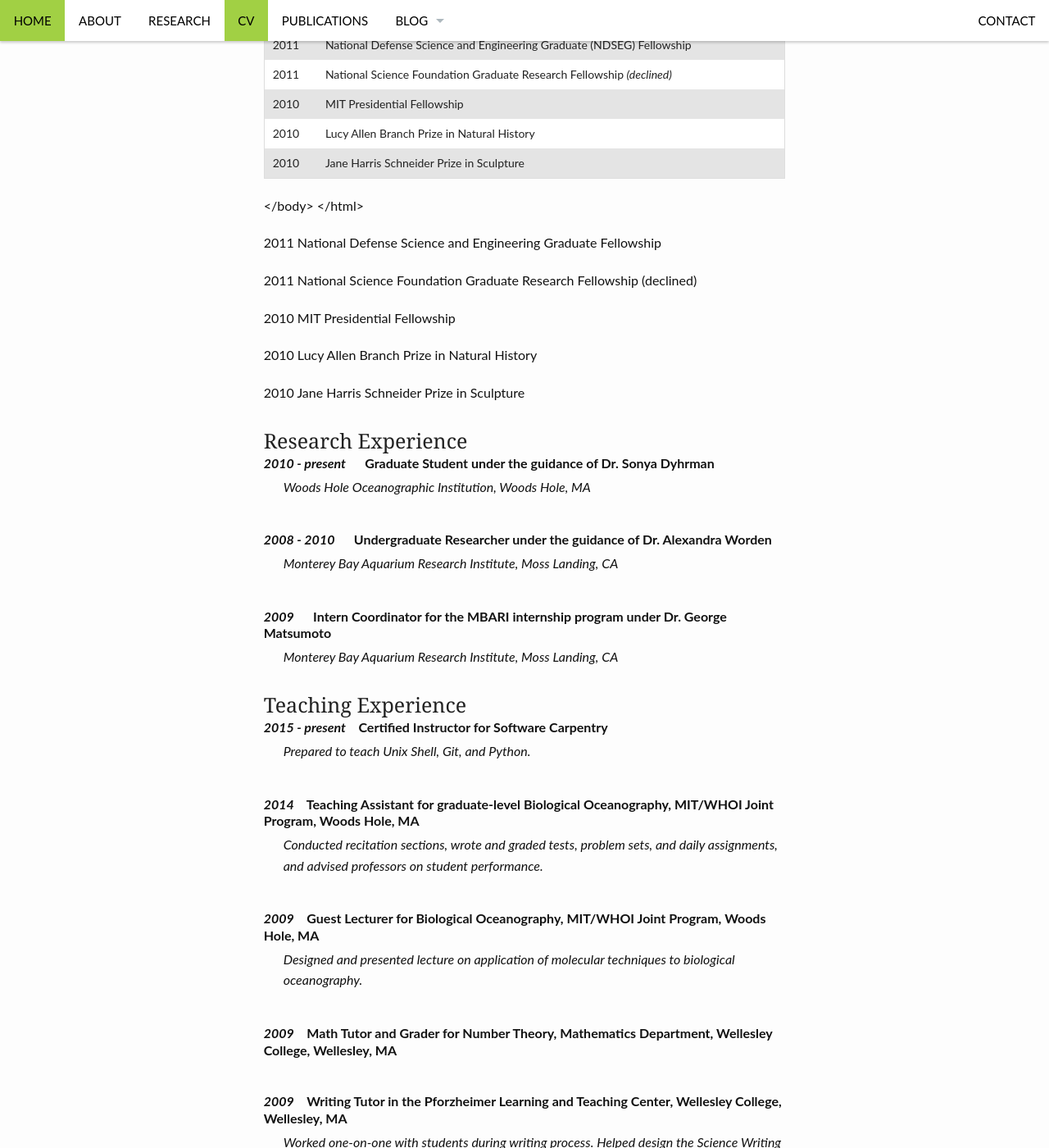
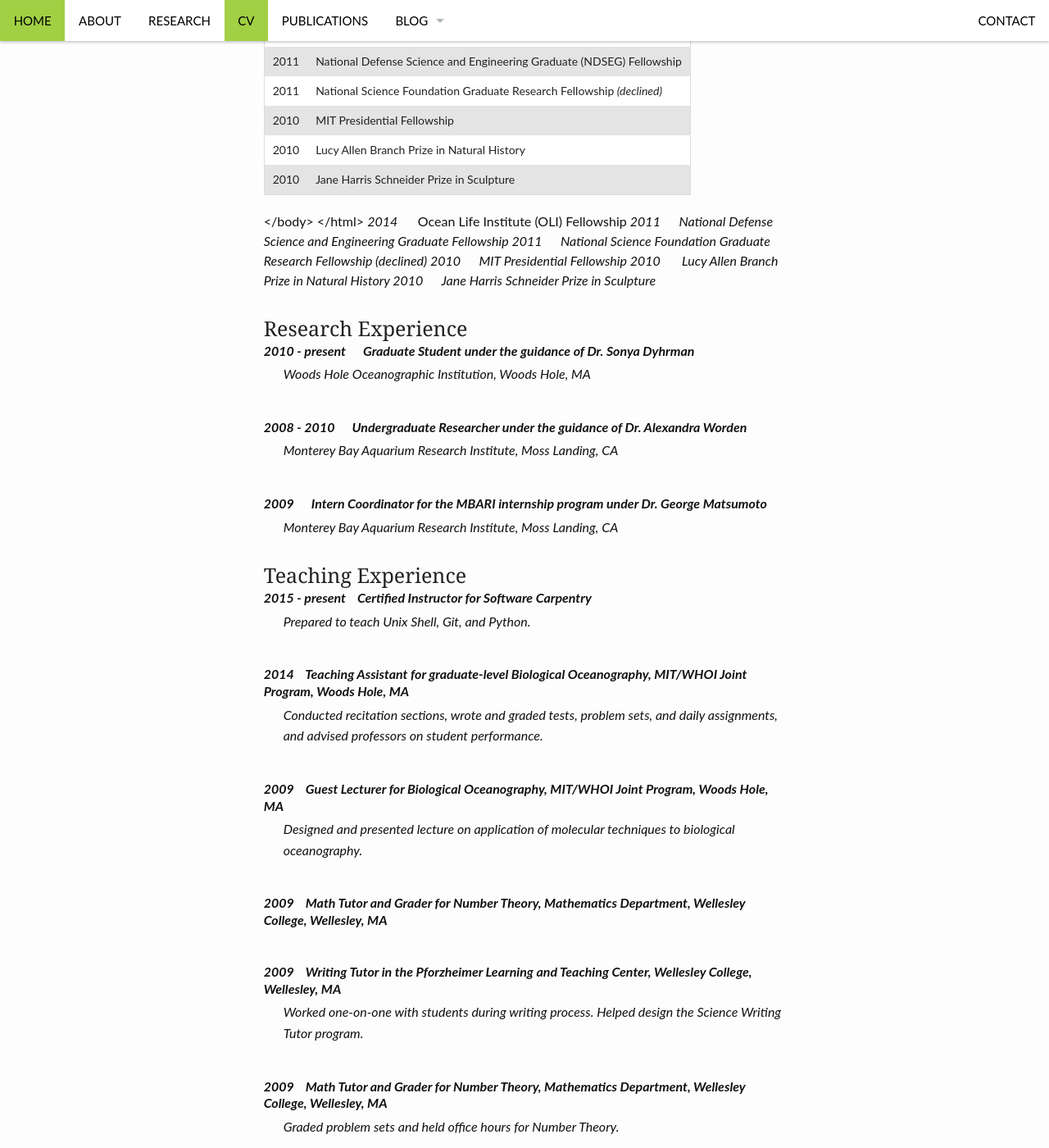
Before and after one commit to halexand/halexand.github.io, a Jekyll site: the page built from pages/CV.md, in a window 1280 px wide and 1400 px high, scrolled down 896 px. Shown: the whole window at 82% size. Built offline with Jekyll 4.4.1, drawn with Linux system fonts in a browser that asks for light colours; some of the changed text lies outside the part shown.

Commit message:
Update CV.md

```diff
--- a/pages/CV.md
+++ b/pages/CV.md
@@ -20,6 +20,7 @@
 
 <h3>Selected Awards and Fellowships</h3>
 <table style="width:100%">
+<table border=0>
  <tr>
     <td>2014</td>
     <td>Ocean Life Institute (OLI) Fellowship</td>
@@ -49,16 +50,12 @@
 
 </body>
 </html>
-
-2011       National Defense Science and Engineering Graduate Fellowship
-
-2011       National Science Foundation Graduate Research Fellowship (declined)
-
-2010       MIT Presidential Fellowship
-
-2010       Lucy Allen Branch Prize in Natural History
-
-2010       Jane Harris Schneider Prize in Sculpture
+<i>2014</i>&nbsp;&nbsp;&nbsp;&nbsp;&nbsp;&nbsp;Ocean Life Institute (OLI) Fellowship
+<i>2011&nbsp;&nbsp;&nbsp;&nbsp;&nbsp;&nbsp;National Defense Science and Engineering Graduate Fellowship
+<i>2011&nbsp;&nbsp;&nbsp;&nbsp;&nbsp;&nbsp;National Science Foundation Graduate Research Fellowship (declined)
+<i>2010&nbsp;&nbsp;&nbsp;&nbsp;&nbsp;&nbsp;MIT Presidential Fellowship
+<i>2010&nbsp;&nbsp;&nbsp;&nbsp;&nbsp;&nbsp; Lucy Allen Branch Prize in Natural History
+<i>2010&nbsp;&nbsp;&nbsp;&nbsp;&nbsp;&nbsp;Jane Harris Schneider Prize in Sculpture
 
 <h3>Research Experience</h3>
 <dl>
```
